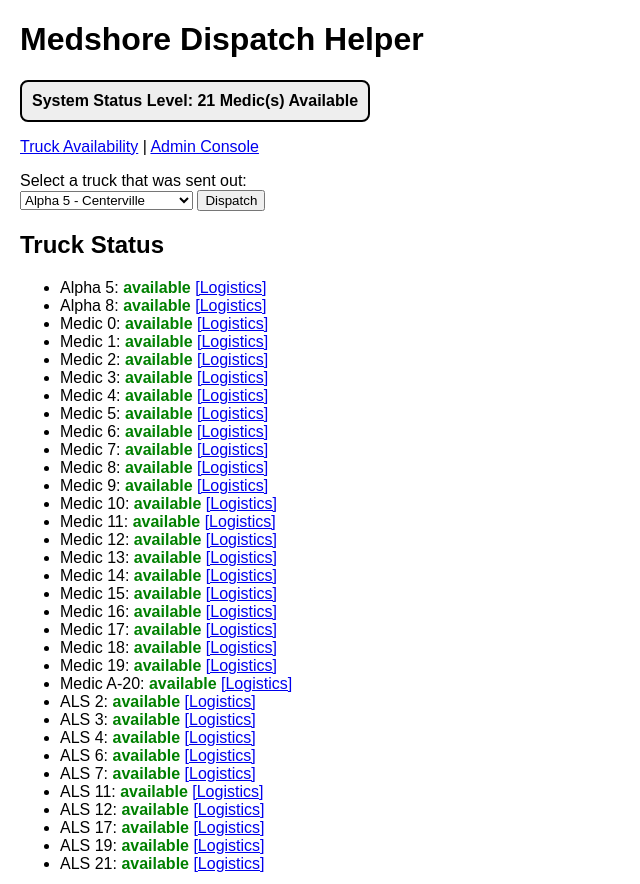
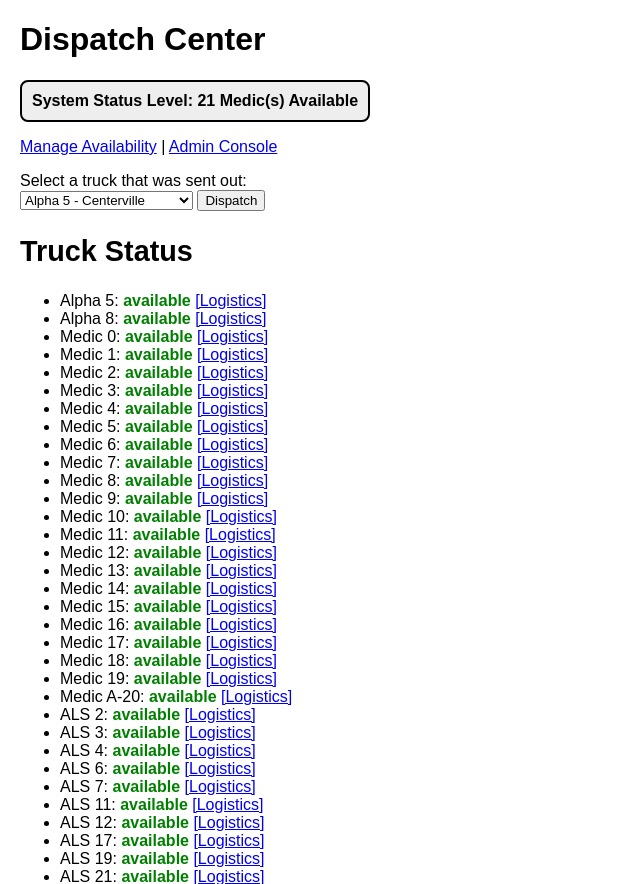
Before and after one commit to sndjy1986/postingmainapp, a Flask app: page / in a window 1280 px wide. Shown: the top 884 px of the page, without its empty margins (0-640 px from the left). Run offline with Flask 3, Linux system fonts and the light colour scheme.

Commit message:
Update index.html

```diff
--- a/templates/index.html
+++ b/templates/index.html
@@ -20,6 +20,26 @@
         .status-out { color: blue; font-weight: bold; }
         .status-logistics { color: orange; font-weight: bold; }
         .status-destination { color: goldenrod; font-weight: bold; }
+
+        .system-status-box {
+            padding: 10px;
+            background-color: #eee;
+            color: black;
+            font-weight: bold;
+            border: 2px solid black;
+            border-radius: 8px;
+            width: fit-content;
+            margin-bottom: 15px;
+        }
+        .flash-red-bg {
+            animation: flashRedBG 1s infinite;
+        }
+        @keyframes flashRedBG {
+            0%   { background-color: #eee; }
+            50%  { background-color: red; }
+            100% { background-color: #eee; }
+        }
+
         #log {
             margin-top: 30px;
             background: #f5f5f5;
@@ -42,16 +62,13 @@
     </style>
 </head>
 <body>
-    <h1>Medshore Dispatch Helper</h1>
+    <h1>Dispatch Center</h1>
 
-    <!-- System Status Box -->
-    <div style="padding: 10px; background-color: #eee; color: black; font-weight: bold;
-                border: 2px solid black; border-radius: 8px; width: fit-content;
-                margin-bottom: 15px;">
+    <div class="system-status-box {% if show_admin_alert %}flash-red-bg{% endif %}">
         System Status Level: {{ available_medics }} Medic(s) Available
     </div>
 
-    <p><a href="/availability">Truck Availability</a> |
+    <p><a href="/availability">Manage Availability</a> |
        <a href="/admin">Admin Console</a></p>
 
     <form method="POST" action="/dispatch">
@@ -66,7 +83,7 @@
         <button type="submit">Dispatch</button>
     </form>
 
-    <h2>Truck Status</h2>
+    <h2 style="font-size: 1.8em;">Truck Status</h2>
     <ul>
         {% for truck in trucks %}
             {% if status[truck.id] != "unavailable" %}
@@ -81,13 +98,9 @@
                         {{ status[truck.id] }}
                     </span>
 
-                    {% if status[truck.id] == "logistics" or status[truck.id] == "destination" %}
+                    {% if status[truck.id] in ["logistics", "destination"] %}
                         <span id="timer-{{ truck.id }}" data-start="{{ logistics_times[truck.id] }}"></span>
-                        {% if status[truck.id] == "logistics" %}
-                            <a href="/reset_logistics/{{ truck.id }}">[Reset]</a>
-                        {% else %}
-                            <a href="/reset_destination/{{ truck.id }}">[Reset]</a>
-                        {% endif %}
+                        <a href="/reset_{{ status[truck.id] }}/{{ truck.id }}">[Reset]</a>
                     {% elif status[truck.id] == "out" %}
                         <a href="/destination/{{ truck.id }}">[Destination]</a>
                         <a href="/reset/{{ truck.id }}">[Back]</a>
@@ -140,12 +153,11 @@
         // ✅ Auto-refresh every 30 seconds
         setTimeout(() => {
             location.reload();
-    }, 30000); // 30 sec = 30,000 ms
+        }, 30000);
 
         {% if show_admin_alert %}
             alert("NOTIFY ADMIN OF SYSTEM STATUS");
         {% endif %}
     </script>
-
 </body>
 </html>
```
Lines whose indentation alone changed are shown as unchanged.
